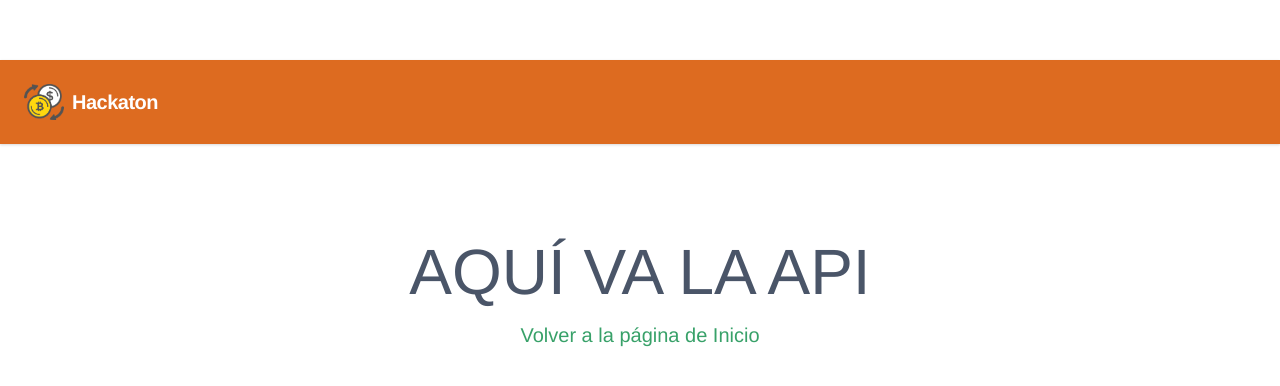
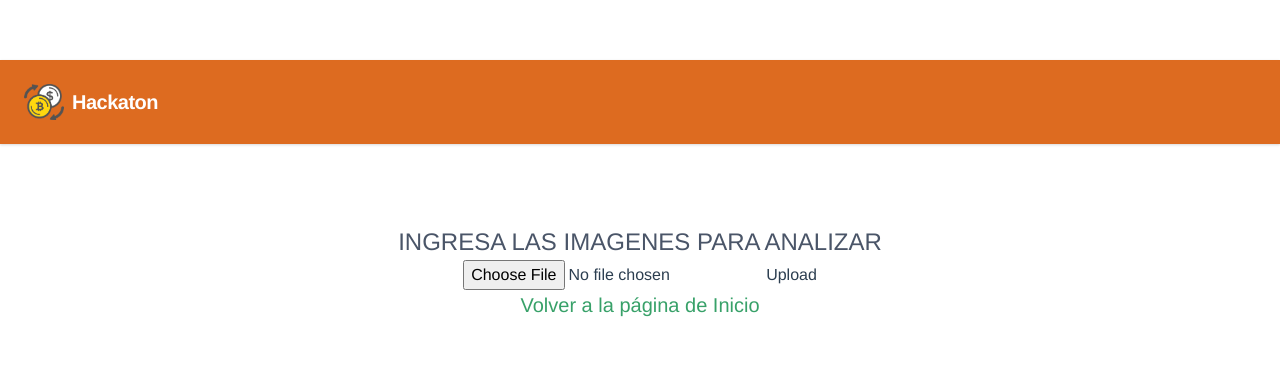
Before and after one commit to Pedro-001/HackatonFront, a Vue app: page /api in a window 1280 px wide. Shown: the top 386 px of the page. Built offline with nearby package versions, Linux system fonts and the light colour scheme.

Commit message:
API consulta console funcionando

```diff
--- a/package.json
+++ b/package.json
@@ -8,6 +8,7 @@
     "lint": "vue-cli-service lint"
   },
   "dependencies": {
+    "axios": "^0.21.0",
     "core-js": "^3.6.5",
     "tailwindcss": "^1.1.2",
     "vue": "^3.0.0",
--- /dev/null
+++ b/src/api.js
@@ -0,0 +1,31 @@
+
+
+const formData = new FormData();
+const fileField = document.querySelector('input[type="file"]');
+
+formData.append('username', 'abc123');
+formData.append('avatar', fileField.files[0]);
+
+function inImage(){
+
+    fetch ('https://southcentralus.api.cognitive.microsoft.com/customvision/v3.0/Prediction/0cfacc40-5db4-468e-aa75-ce5c9e5b078c/detect/iterations/Hackathon%20modelo%201/image',{
+        method: 'POST',
+        headers:{
+            'Prediction-Key': 'd5255a630d514403811ceab4988dcc4f',
+            'Content-Type ' : 'application/octet-stream',
+        },
+        body: formData
+
+    })
+    .then(response => response.json())
+    .then(result => {
+        console.log('Success:', result);
+      })
+      .catch(error => {
+        console.error('Error:', error);
+      });
+}
+
+export default {
+    inImage
+}
--- a/src/components/PxAPI.vue
+++ b/src/components/PxAPI.vue
@@ -1,19 +1,57 @@
 <template>
-  <div class="flex-col items-center">
-    <h1 class="text-gray-700 text-6xl uppercase">Aquí va la api</h1>
+  <div class="flex-col items-center content-center">
+    <h1 class="text-gray-700 text-2xl uppercase">
+      Ingresa las imagenes para analizar
+      </h1>
+
+        <div>
+          <input  type="file"  @change="onFileSelected" />
+          <button @click="onUpload"> Upload</button>
+           </div>
+
     <router-link
-      class="mt-5 text-xl text-green-600 hover:underline"
+      class="mt-5 text-xl text-green-600 hover:underline content-center"
       to="/"
-    >Volver a la página de Inicio</router-link>
+    >Volver a la página de Inicio
+    </router-link>
   </div>
 </template>
 
 <script>
-
+import axios from 'axios'
 
 export default {
   name: "PxAPI",
 
+data(){
+    return{
+      selectedFile: null
+    }
+  },
+  methods:{
+    onFileSelected(event){
+      console.log("==================================");
+      console.log(JSON.stringify(event.target));
+
+      this.selectedFile = event.target.files[0]
+            console.log("==================================");
+
+    },
+    onUpload(){
+      const formData = new FormData();
+      formData.append('image', this.selectedFile,this.selectedFile.name)
+      axios.post('https://southcentralus.api.cognitive.microsoft.com/customvision/v3.0/Prediction/0cfacc40-5db4-468e-aa75-ce5c9e5b078c/detect/iterations/Hackathon%20modelo%201/image',
+      formData,{
+        headers: {
+          'Prediction-Key': 'd5255a630d514403811ceab4988dcc4f',
+          'Content-Type' : 'application/octet-stream'
+        }
+      })
+      .then(res=>{
+        console.log(res)
+      })
+    }
+  }
 
 };
 </script>
--- a/src/views/Api.vue
+++ b/src/views/Api.vue
@@ -1,6 +1,7 @@
 <template>
   <div>
-    <PxAPI />
+    <PxAPI  />
+
   </div>
 </template>
 
@@ -8,7 +9,11 @@
 import PxAPI from "@/components/PxAPI";
 
 export default {
-  name: "Api",
-  components: { PxAPI }
-};
+  name: 'api',
+  components: { PxAPI },
+
+ }
 </script>
+
+
+change evento al input seleccionar archivo
```
Also changed, not shown: 1 other file (tests, documents, lock files or other folders).
